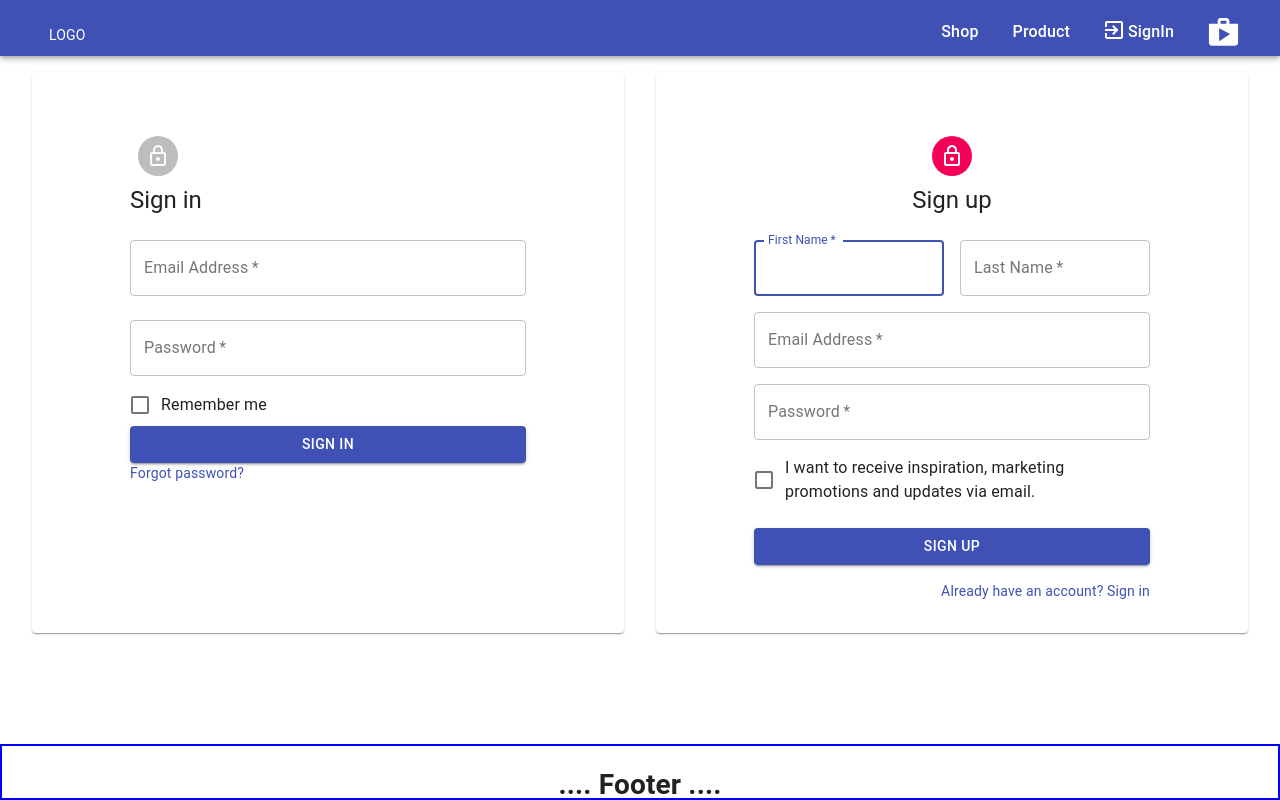
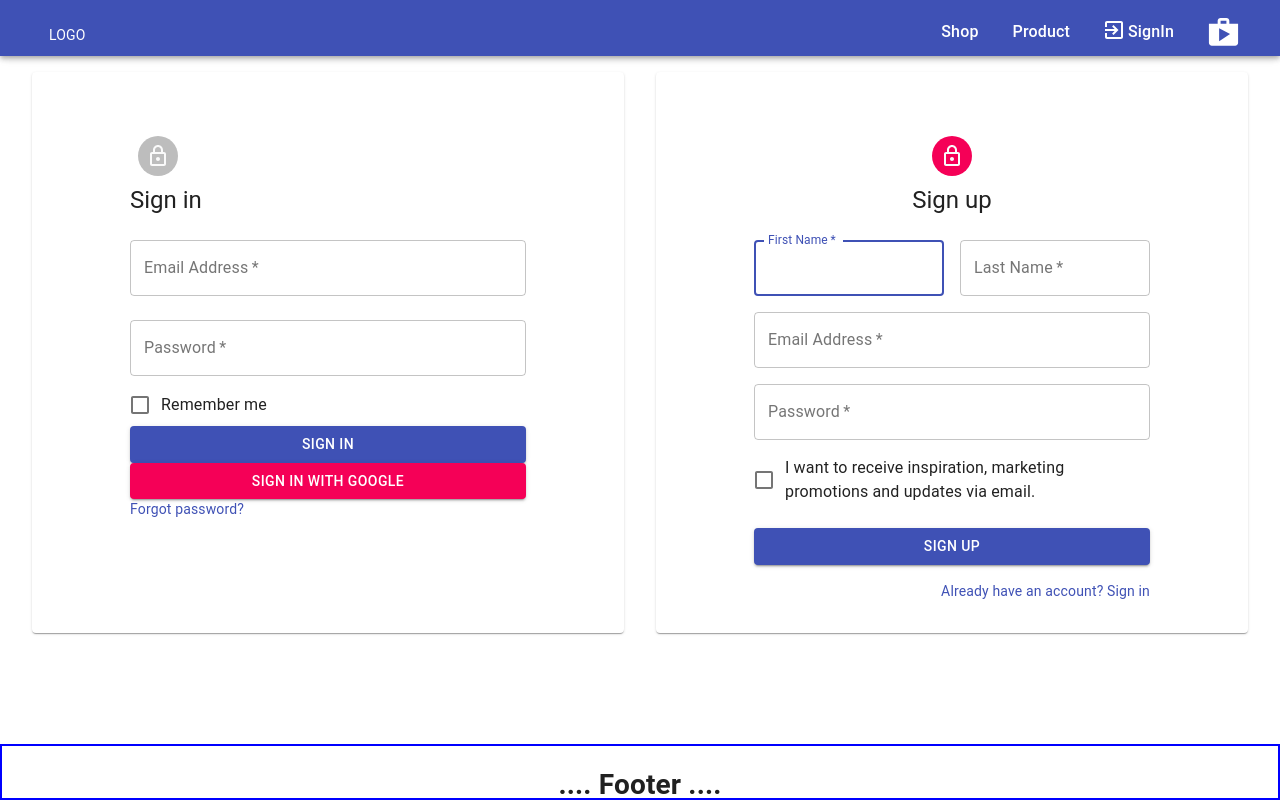
Before and after one commit to PawanGulati/CuratedCart, a React (Create React App) app: page /auth in a window 1280 px wide. Built offline with nearby package versions, Linux system fonts and the light colour scheme.

Commit message:
Setup firebase configuration and google OAuth

```diff
--- a/package.json
+++ b/package.json
@@ -8,6 +8,7 @@
     "@testing-library/jest-dom": "^4.2.4",
     "@testing-library/react": "^9.5.0",
     "@testing-library/user-event": "^7.2.1",
+    "firebase": "^7.14.0",
     "react": "^16.13.1",
     "react-dom": "^16.13.1",
     "react-router": "^5.1.2",
--- a/src/components/Auth/SignIn/SignIn.jsx
+++ b/src/components/Auth/SignIn/SignIn.jsx
@@ -14,6 +14,8 @@ import { makeStyles } from '@material-ui/core/styles';
 import Container from '@material-ui/core/Container';
 
 import classes from './SignIn.module.css'
+
+import {signInWithGoogle} from '../../../firebase/firebase.utils'
 
 export default class SignIn extends Component {
 
@@ -90,6 +92,16 @@ export default class SignIn extends Component {
                     >
                         Sign In
                     </Button>
+                    <Button
+                        type="submit"
+                        fullWidth
+                        variant="contained"
+                        color="secondary"
+                        className={classes.submit}
+                        onClick={signInWithGoogle}
+                    >
+                        Sign In With Google
+                    </Button>
                     <Grid container>
                         <Grid item xs>
                         <Link href="#" variant="body2">
--- /dev/null
+++ b/src/firebase/firebase.utils.js
@@ -0,0 +1,30 @@
+import firebase from 'firebase/app'
+import 'firebase/auth'
+import 'firebase/firestore'
+
+// ===============================================================
+// refer these docs https://firebase.google.com/docs/auth/web/google-signin
+// ===============================================================
+
+const config = {
+    apiKey: "AIzaSyAGH5dSi-VhUNnqrHiTx3x5VHDvFcWAHrY",
+    authDomain: "curatedcart-63cc7.firebaseapp.com",
+    databaseURL: "https://curatedcart-63cc7.firebaseio.com",
+    projectId: "curatedcart-63cc7",
+    storageBucket: "curatedcart-63cc7.appspot.com",
+    messagingSenderId: "46880487892",
+    appId: "1:46880487892:web:61d9f73f7b1c5cb9427e41",
+    measurementId: "G-H85HLYQGBB"
+}
+
+firebase.initializeApp(config)
+
+export const auth = firebase.auth
+export const firestore = firebase.firestore
+
+// Handling GOOGLE OAUTH
+const provider = new firebase.auth.GoogleAuthProvider()
+provider.setCustomParameters({ prompt : 'select_account' ,'login_hint': 'user@example.com'})
+export const signInWithGoogle = () => auth().signInWithPopup(provider)
+
+export default firebase
```
Also changed, not shown: 1 other file (tests, documents, lock files or other folders).
